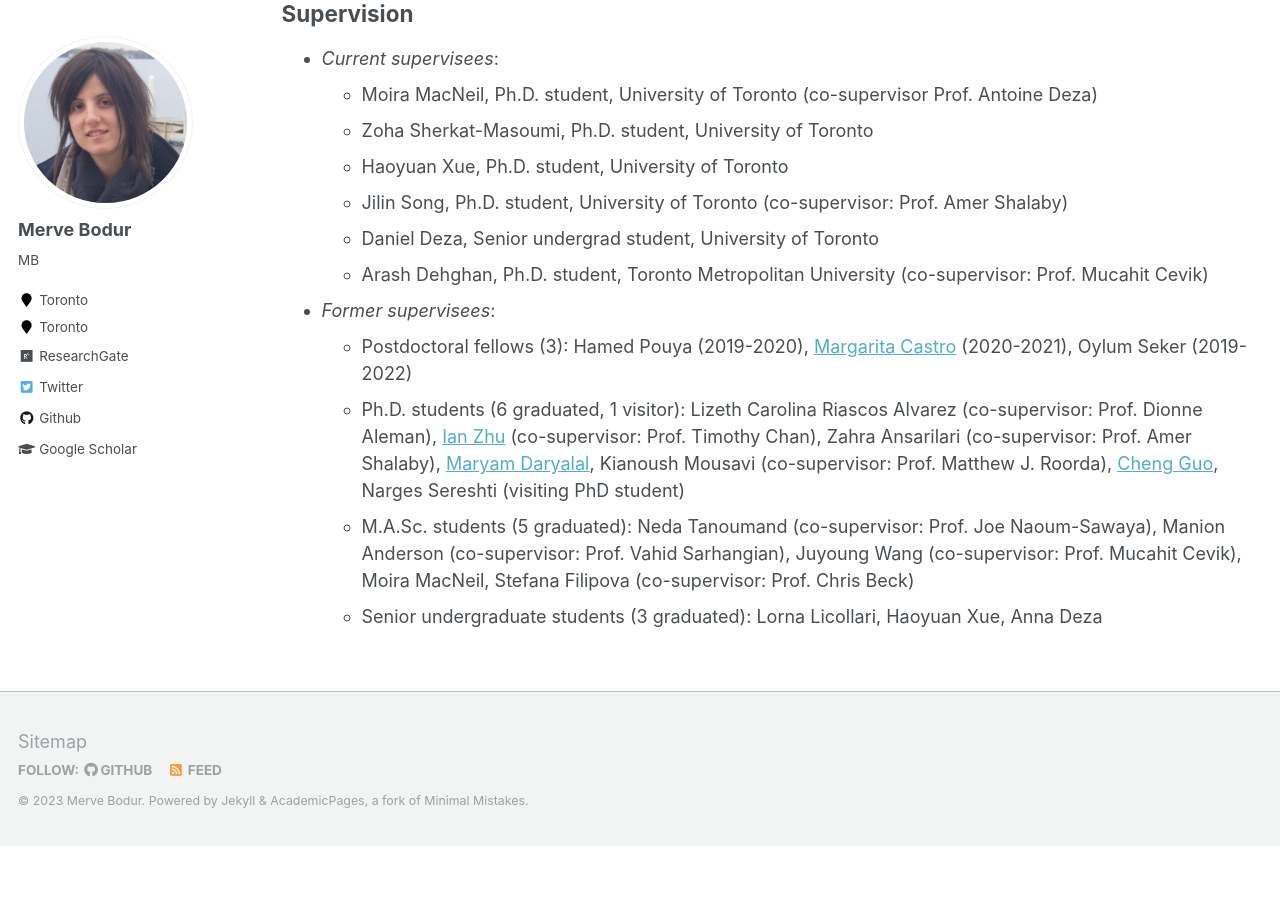
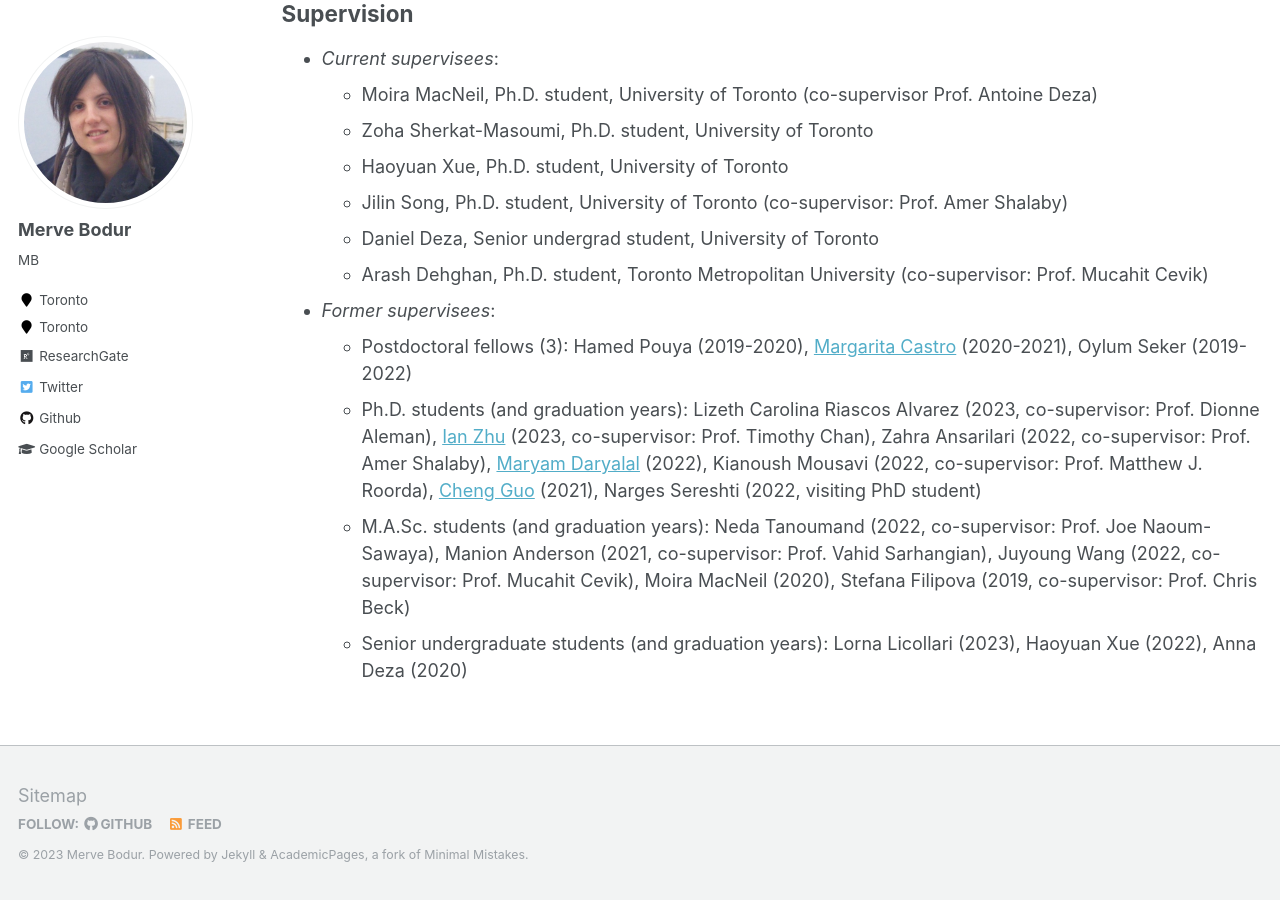
Before and after one commit to mervebodur/mervebodur.github.io, a Jekyll site: the page built from _pages/research.md, in a window 1280 px wide and 900 px high, scrolled down 4844 px. Built offline with Jekyll 4.4.1, drawn with Linux system fonts in a browser that asks for light colours; before the commit the page ends 5690 px from its top, so only the background shows below that.

Commit message:
Update research.md

```diff
--- a/_pages/research.md
+++ b/_pages/research.md
@@ -150,6 +150,6 @@ Z. Ansarilari, M. M. Nesheli, S. Srikukenthiran, M. Bodur, and A. Shalaby\
 
 - *Former supervisees*:
   - Postdoctoral fellows (3): Hamed Pouya (2019-2020), [Margarita Castro](https://sites.google.com/view/margaritacastro) (2020-2021), Oylum Seker (2019-2022)
-  - Ph.D. students (6 graduated, 1 visitor): Lizeth Carolina Riascos Alvarez (co-supervisor: Prof. Dionne Aleman), [Ian Zhu](https://www.ianyzhu.com/) (co-supervisor: Prof. Timothy Chan), Zahra Ansarilari (co-supervisor: Prof. Amer Shalaby), [Maryam Daryalal](https://www.maryamdaryalal.com/), Kianoush Mousavi (co-supervisor: Prof. Matthew J. Roorda), [Cheng Guo](https://chengg04.github.io/), Narges Sereshti (visiting PhD student)
-  - M.A.Sc. students (5 graduated): Neda Tanoumand (co-supervisor: Prof. Joe Naoum-Sawaya), Manion Anderson (co-supervisor: Prof. Vahid Sarhangian), Juyoung Wang (co-supervisor: Prof. Mucahit Cevik), Moira MacNeil, Stefana Filipova (co-supervisor: Prof. Chris Beck)
-  - Senior undergraduate students (3 graduated): Lorna Licollari, Haoyuan Xue, Anna Deza
+  - Ph.D. students (and graduation years): Lizeth Carolina Riascos Alvarez (2023, co-supervisor: Prof. Dionne Aleman), [Ian Zhu](https://www.ianyzhu.com/) (2023, co-supervisor: Prof. Timothy Chan), Zahra Ansarilari (2022, co-supervisor: Prof. Amer Shalaby), [Maryam Daryalal](https://www.maryamdaryalal.com/) (2022), Kianoush Mousavi (2022, co-supervisor: Prof. Matthew J. Roorda), [Cheng Guo](https://chengg04.github.io/) (2021), Narges Sereshti (2022, visiting PhD student)
+  - M.A.Sc. students (and graduation years): Neda Tanoumand (2022, co-supervisor: Prof. Joe Naoum-Sawaya), Manion Anderson (2021, co-supervisor: Prof. Vahid Sarhangian), Juyoung Wang (2022, co-supervisor: Prof. Mucahit Cevik), Moira MacNeil (2020), Stefana Filipova (2019, co-supervisor: Prof. Chris Beck)
+  - Senior undergraduate students  (and graduation years): Lorna Licollari (2023), Haoyuan Xue (2022), Anna Deza (2020)
```
